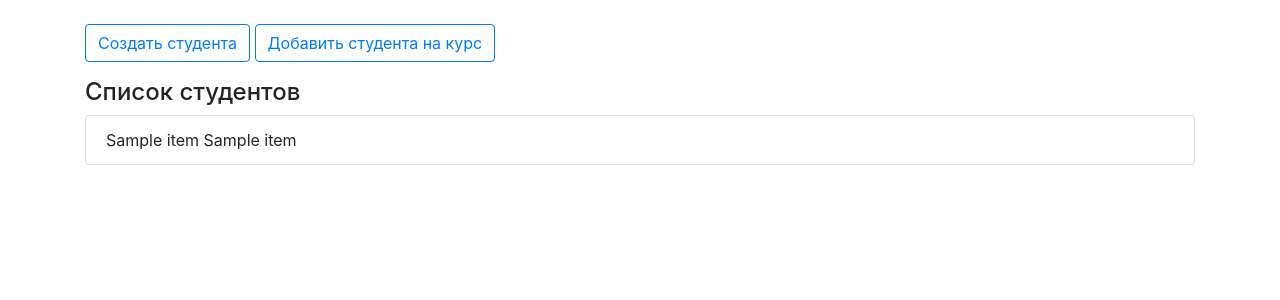
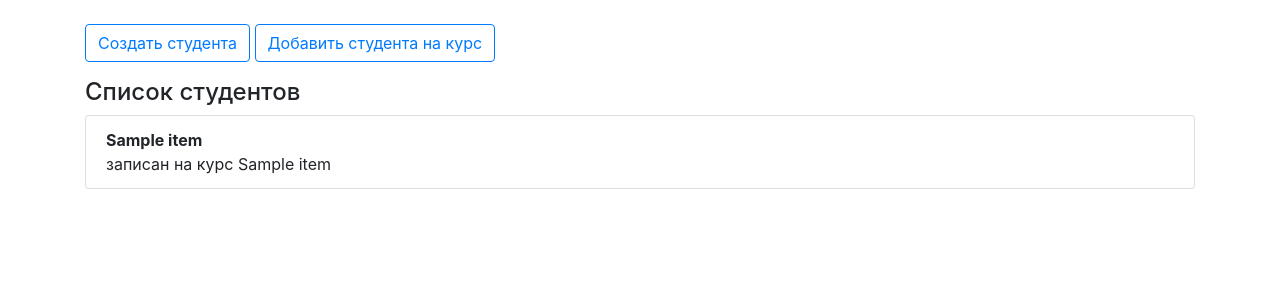
Before and after one commit to Dr0nx/adpp, a Python web app: template lesson_5/templates/student_list.html in a window 1280 px wide. Shown: the part 56-356 px from the top of the page. Run offline with Jinja, Linux system fonts and the light colour scheme; the template is opened without the code that fills it: most values are stand-ins (such as "Sample title", 1, 10 or a date in 2020); some libraries are stand-ins or nearby versions.

Commit message:
Update student_list.html

```diff
--- a/lesson_5/templates/student_list.html
+++ b/lesson_5/templates/student_list.html
@@ -15,12 +15,13 @@
     <a href="/add-student/" class="btn btn-outline-primary">Добавить студента на курс</a>
 </p>
 <h4>Список студентов</h4>
-<ul class="list-group">
+<ul class="list-group ">
     {% for item in objects_list %}
     <li class="list-group-item">
-        {{item.name}}
+        <b>{{item.name}}</b><br>
         {% for course in item.courses %}
-        {{course.name}}
+            записан на курс
+            {{course.name}}<br>
         {% endfor %}
     </li>
     {% endfor %}
```
